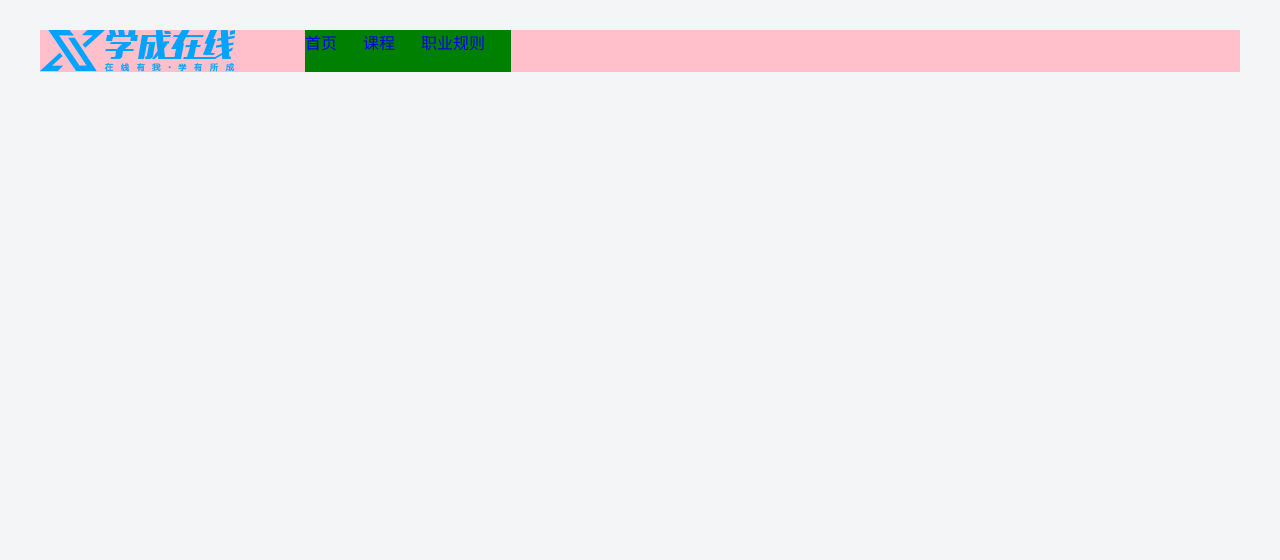
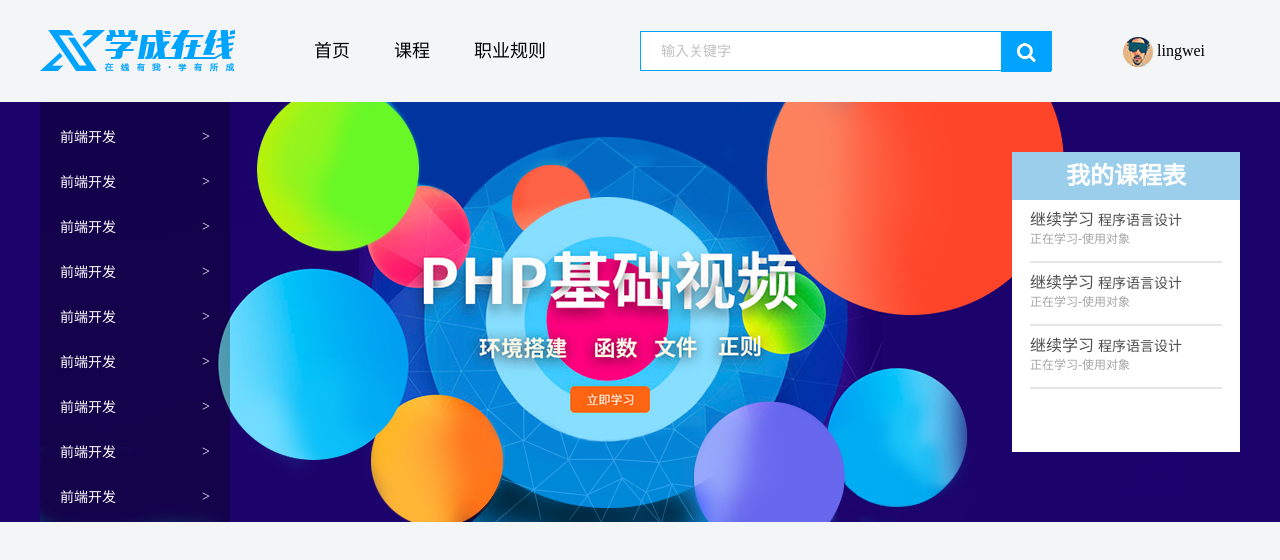
Before and after one commit to DengBiHua/xcdx, a plain HTML site: page index.html in a window 1280 px wide. Drawn offline with Linux system fonts and the light colour scheme.

Commit message:
课程表

```diff
--- a/css/index.css
+++ b/css/index.css
@@ -40,7 +40,6 @@ body {
 /* 头部 */
 .header {
     height: 42px;
-    background-color: pink;
     margin: 30px auto;
 }
 
@@ -52,16 +51,150 @@ h1 {
 .nav {
     float: left;
 
+    height: 42px;
     margin-left: 70px;
-    height: 42px;
-    background-color: green;
 }
 
 .nav li {
     float: left;
+
     margin-right: 26px;
 }
 
 .nav li a {
+    display: block;
+
+    padding: 0 9px;
     height: 42px;
+    line-height: 42px;
+
+    font-size: 18px;
+    color: #050505;
 }
+
+.nav li a:hover {
+    border-bottom: 2px solid #00a4ff;
+}
+
+.search {
+    float: left;
+    margin-left: 59px;
+    margin-top: 1px;
+    width: 412px;
+    height: 40px;
+    border: 1px solid #00a4ff;
+}
+
+.search input {
+    float: left;
+    padding-left: 20px;
+    width: 360px;
+    height: 38px;
+    border: 0;
+}
+
+.search input::placeholder {
+    font-size: 14px;
+    color: #bfbfbf;
+}
+
+.search button {
+    float: left;
+    width: 50px;
+    height: 40px;
+    background-image: url(../images/btn.png);
+    border: 0;
+}
+
+.user {
+    float: right;
+    margin-right: 35px;
+    height: 42px;
+    line-height: 42px;
+}
+
+.user img {
+    /* 调节图片垂直方向对齐方式 */
+    vertical-align: middle;
+}
+
+.banner {
+    height: 420px;
+    background-color: #1c036c;
+}
+
+.banner .wrapper {
+    height: 420px;
+    background-image: url(../images/banner2.png);
+}
+
+.banner .left {
+    float: left;
+    padding: 0 20px;
+    width: 190px;
+    height: 420px;
+    background-color: rgba(0, 0, 0, 0.3);
+    line-height: 44px;
+}
+
+.banner ul {
+    margin-top: 13px;
+}
+
+.banner a {
+    font-size: 14px;
+    color: #ffffff;
+}
+
+.banner a:hover {
+    color: #00b4ff;
+}
+
+.banner .left span {
+    float: right;
+}
+
+.banner .right {
+    float: right;
+    margin-top: 50px;
+    width: 228px;
+    height: 300px;
+    background-color: #ffffff;
+}
+
+.banner .right h2 {
+    height: 48px;
+    background-color: #9bceea;
+    font: 18px;
+    color: #ffffff;
+    text-align: center;
+    line-height: 48px;
+}
+
+.banner .content {
+    padding: 0 18px;
+}
+
+.banner .right dl {
+    padding: 12px 0;
+    border-bottom: 2px solid #e5e5e5;
+}
+
+.banner .right .content dt {
+    color: #4e4e4e;
+    line-height: 16px;
+}
+
+.banner .right .titleLeft {
+    font-size: 16px;
+}
+
+.banner .right .titleRight {
+    font-size: 14px;
+}
+
+.banner .right .content dd {
+    color: #a5a5a5;
+    font-size: 12px;
+    line-height: 20px;
+}
--- a/index.html
+++ b/index.html
@@ -15,6 +15,7 @@
                 <img src="images/logo.png" alt="">
             </a>
         </h1>
+        <!-- 导航 -->
         <div class="nav">
             <ul>
                 <li><a href="#">首页</a></li>
@@ -22,6 +23,59 @@
                 <li><a href="#">职业规则</a></li>
             </ul>
         </div>
+        <!-- 搜索 -->
+        <div class="search">
+            <input type="text" placeholder="输入关键字">
+            <button></button>
+        </div>
+        <!-- 用户 -->
+        <div class="user">
+            <img src="./images/user.png" alt="">
+            <span>lingwei</span>
+        </div>
+    </div>
+    <div class="banner">
+        <div class="wrapper">
+            <div class="left">
+                <ul>
+                    <li><a href="#">前端开发<span>></span></a></li>
+                    <li><a href="#">前端开发<span>></span></a></li>
+                    <li><a href="#">前端开发<span>></span></a></li>
+                    <li><a href="#">前端开发<span>></span></a></li>
+                    <li><a href="#">前端开发<span>></span></a></li>
+                    <li><a href="#">前端开发<span>></span></a></li>
+                    <li><a href="#">前端开发<span>></span></a></li>
+                    <li><a href="#">前端开发<span>></span></a></li>
+                    <li><a href="#">前端开发<span>></span></a></li>
+                </ul>
+            </div>
+            <div class="right">
+                <h2>我的课程表</h2>
+                <div class="content">
+                    <dl>
+                        <dt>
+                            <span class="titleLeft">继续学习</span>
+                            <span class="titleRight">程序语言设计</span>
+                        </dt>
+                        <dd>正在学习-使用对象</dd>
+                    </dl>
+                    <dl>
+                        <dt>
+                            <span class="titleLeft">继续学习</span>
+                            <span class="titleRight">程序语言设计</span>
+                        </dt>
+                        <dd>正在学习-使用对象</dd>
+                    </dl>
+                    <dl>
+                        <dt>
+                            <span class="titleLeft">继续学习</span>
+                            <span class="titleRight">程序语言设计</span>
+                        </dt>
+                        <dd>正在学习-使用对象</dd>
+                    </dl>
+                </div>
+            </div>
+        </div>
     </div>
 </body>
 </html>
```
